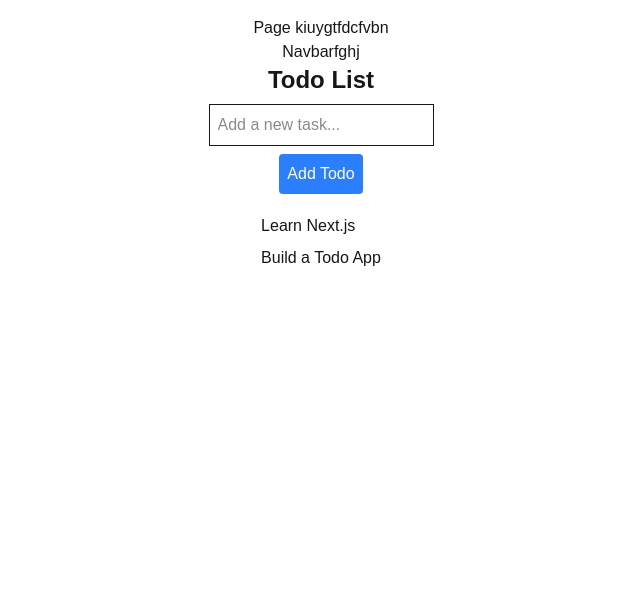
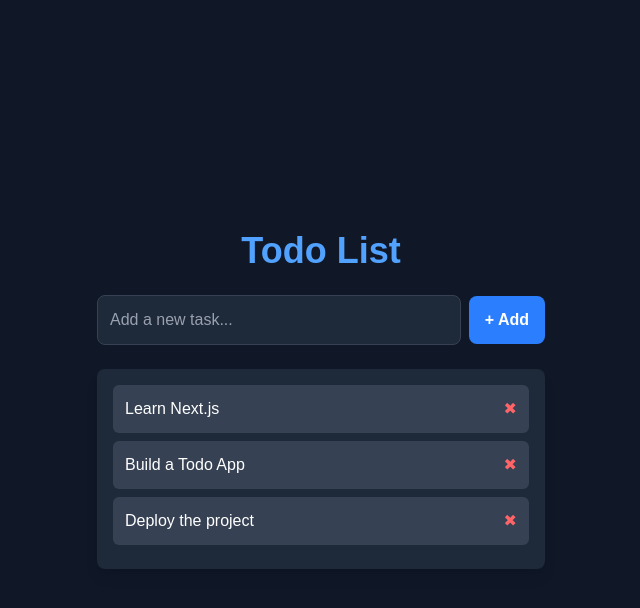
Before and after one commit to MonikaDevHJ/todofullstack, a Next.js app: page / in a window 1280 px wide. Shown: the top 608 px of the page, without its empty margins (319-959 px from the left). Built offline with nearby package versions, Linux system fonts and the light colour scheme.

Commit message:
makign todod

```diff
--- a/src/app/page.tsx
+++ b/src/app/page.tsx
@@ -1,38 +1,41 @@
-"use client"; // For handling state in App Router
+"use client";
 
 import { useState } from "react";
 
-import Page from "./About/Page"
-import Navbar from "./Components/Navbar"
-
-export default function Home() {
-  const [todos, setTodos] = useState(["Learn Next.js", "Build a Todo App"]);
+export default function TodoList() {
   const [newTodo, setNewTodo] = useState("");
 
-  const addTodo = () => {
-    if (newTodo.trim() === "") return;
-    setTodos([...todos, newTodo]);
-    setNewTodo("");
-  };
+  return (
+    <main className="flex flex-col items-center justify-center min-h-screen bg-gray-900 text-white p-6">
+      {/* Title */}
+      <h1 className="text-4xl font-bold mb-6 text-blue-400">Todo List</h1>
 
-  return (
-    <main className="flex flex-col items-center p-4">
-      <Page/>
-      <Navbar/>
-      <h1 className="text-2xl font-bold">Todo List</h1>
+      {/* Input and Button */}
+      <div className="flex w-full max-w-md items-center space-x-2">
         <input
           type="text"
           value={newTodo}
           onChange={(e) => setNewTodo(e.target.value)}
           placeholder="Add a new task..."
-        className="border p-2 m-2"
+          className="flex-1 p-3 rounded-lg bg-gray-800 text-white placeholder-gray-400 outline-none border border-gray-700 focus:ring-2 focus:ring-blue-400"
         />
-      <button onClick={addTodo} className="bg-blue-500 text-white p-2 rounded">
-        Add Todo
+        <button
+          className="px-4 py-3 rounded-lg bg-blue-500 hover:bg-blue-600 transition font-semibold"
+        >
+          + Add
         </button>
-      <ul className="mt-4">
-        {todos.map((todo, index) => (
-          <li key={index} className="p-1">{todo}</li>
+      </div>
+
+      {/* Todo List Container */}
+      <ul className="mt-6 w-full max-w-md bg-gray-800 p-4 rounded-lg shadow-lg">
+        {[ "Learn Next.js", "Build a Todo App", "Deploy the project"].map((todo, index) => (
+          <li
+            key={index}
+            className="p-3 mb-2 flex justify-between items-center rounded-md bg-gray-700 hover:bg-gray-600 transition"
+          >
+            {todo}
+            <button className="text-red-400 hover:text-red-500 transition">✖</button>
+          </li>
         ))}
       </ul>
     </main>
```
Lines whose indentation alone changed are shown as unchanged.
